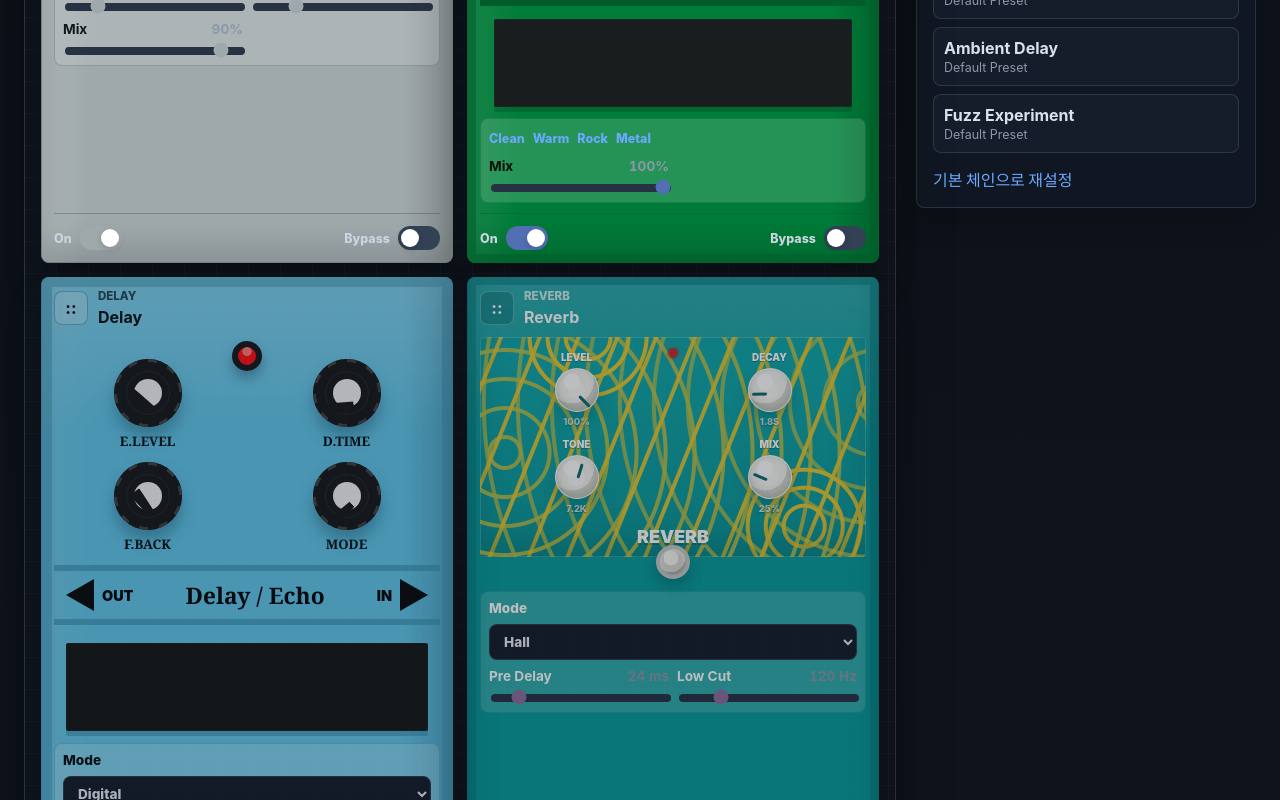
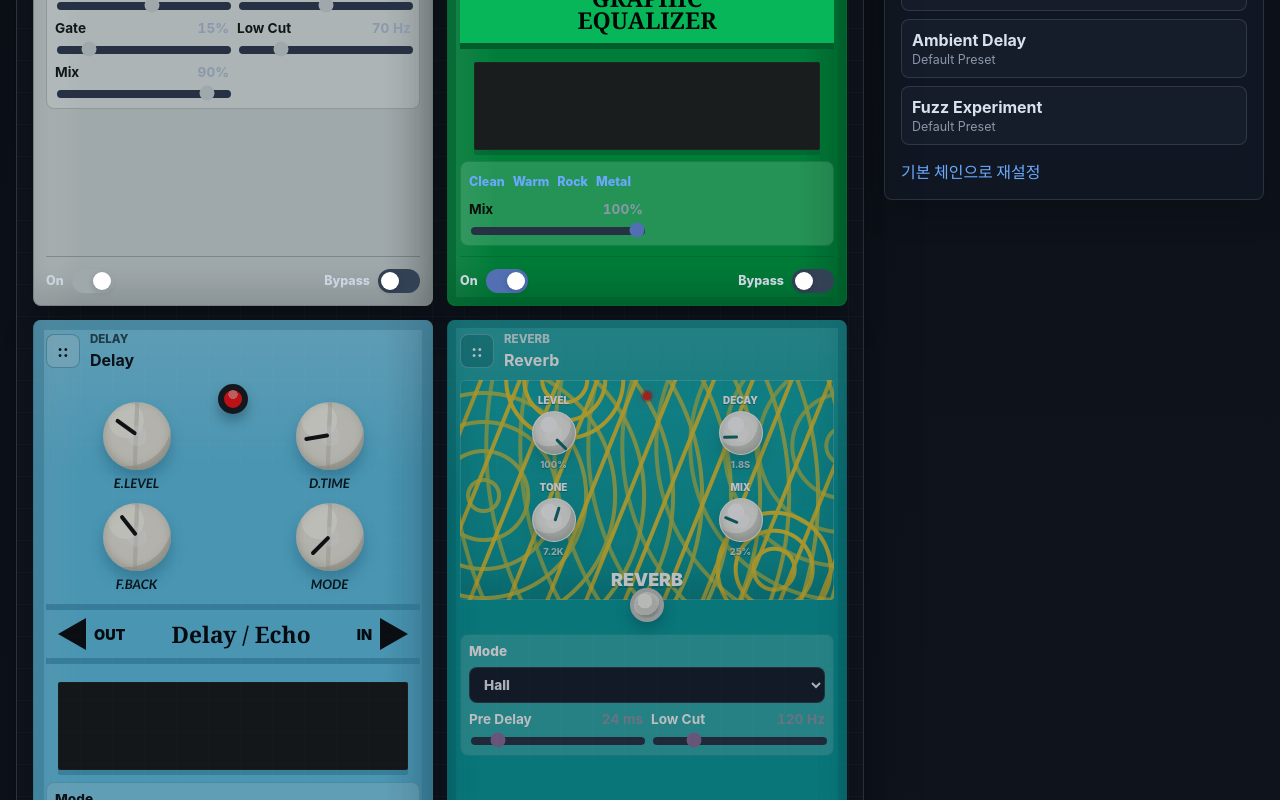
Before and after one commit to kimyounggaur/Guitar-Pedalboard, a React (Vite) app: page / in a window 1280 px wide. Shown: the part 1553-2353 px from the top of the page. Built offline with nearby package versions, Linux system fonts and the light colour scheme.

Commit message:
Expand layout and restyle delay knobs

```diff
--- a/src/styles/globals.css
+++ b/src/styles/globals.css
@@ -49,20 +49,23 @@ button:disabled {
 }
 
 .app-shell {
+  width: 100%;
   min-height: 100vh;
-  padding: 24px;
+  padding: 16px;
 }
 
 .workspace {
   display: grid;
-  grid-template-columns: minmax(0, 1fr) 340px;
+  grid-template-columns: minmax(0, 1fr) minmax(320px, 380px);
   gap: 20px;
-  max-width: 1440px;
-  margin: 0 auto;
+  width: 100%;
+  max-width: none;
+  margin: 0;
 }
 
 .board-section {
   position: relative;
+  width: 100%;
   min-width: 0;
 }
 
@@ -142,6 +145,7 @@ h2 {
   gap: 14px;
   overflow: visible;
   min-height: auto;
+  width: 100%;
   padding: 16px;
   border: 1px solid var(--border);
   border-radius: 8px;
@@ -2076,6 +2080,45 @@ h2 {
   min-height: 88px;
 }
 
+.pedal-card-delay .delay-knob {
+  color: #071014;
+  font-family: "Trebuchet MS", system-ui, sans-serif;
+  font-style: italic;
+  font-weight: 900;
+}
+
+.pedal-card-delay .delay-knob-shell {
+  border: 0;
+  background:
+    linear-gradient(92deg, transparent 0 45%, rgba(203, 202, 190, 0.55) 46% 51%, transparent 52% 100%),
+    radial-gradient(circle at 34% 27%, #fffef2 0 26%, #f2f0e4 27% 68%, #d7d3c5 69% 100%);
+  box-shadow:
+    0 9px 14px rgba(36, 111, 143, 0.42),
+    inset 0 -3px 8px rgba(156, 151, 134, 0.5);
+}
+
+.pedal-card-delay .delay-knob-shell::before {
+  content: none;
+}
+
+.pedal-card-delay .delay-knob-shell::after {
+  top: 7px;
+  left: 50%;
+  width: 4px;
+  height: 25px;
+  border-radius: 999px;
+  background: #101111;
+  transform: translateX(-50%) rotate(var(--knob-rotation));
+  transform-origin: 50% 26px;
+  clip-path: none;
+}
+
+.pedal-card-delay .delay-knob-shell i {
+  width: 20px;
+  height: 20px;
+  background: rgba(255, 255, 255, 0.35);
+}
+
 .reverb-wave-panel {
   min-height: 166px;
   padding: 14px 12px 12px;
```
